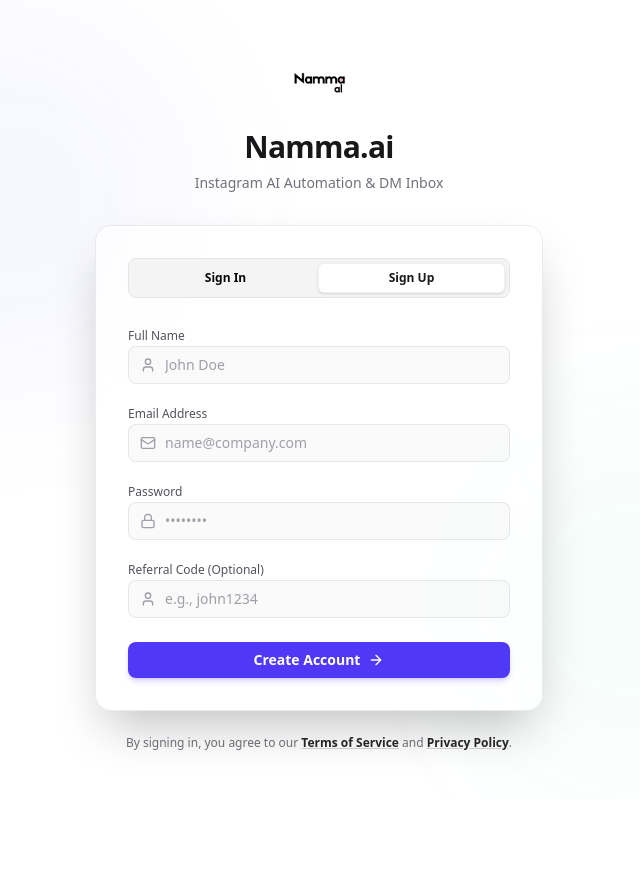
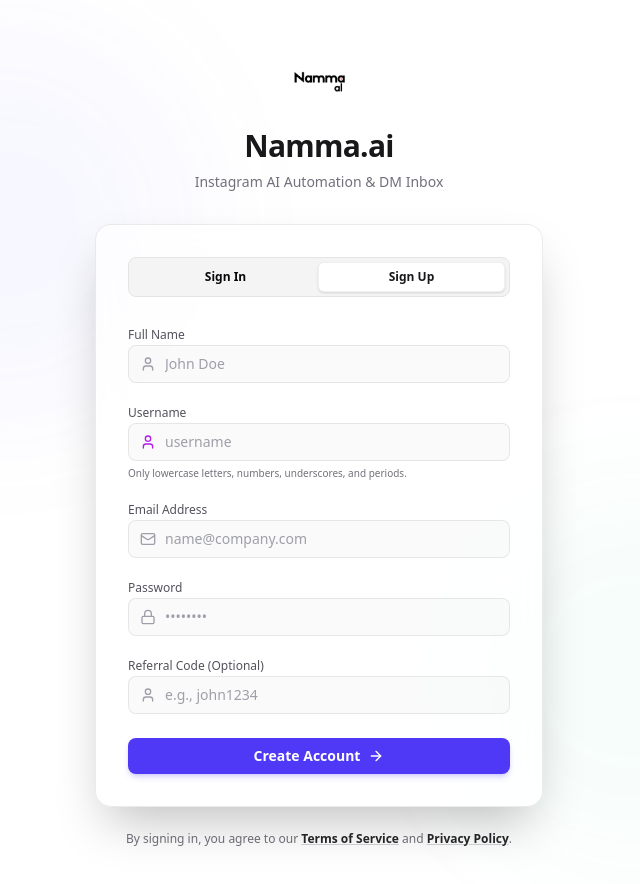
Before and after one commit to iamthanushgowdap/Namma.ai, a Next.js app: page /login in a window 1280 px wide. Both pictures are taken after a click on the button "Sign Up". Shown: the top 884 px of the page, without its empty margins (321-961 px from the left). Before the commit the page ends 800 px from the top, so only its background shows below. Built offline with nearby package versions, Linux system fonts and the light colour scheme; no server answers.

Commit message:
feat: add unique username requirement to user registration signup flow with Instagram validation

```diff
--- /dev/null
+++ b/app/api/auth/check-username/route.ts
@@ -0,0 +1,51 @@
+import { NextRequest, NextResponse } from 'next/server'
+import { createAdminClient } from '@/lib/supabase/server'
+
+export async function GET(request: NextRequest) {
+  try {
+    const { searchParams } = new URL(request.url)
+    const username = searchParams.get('username')
+
+    if (!username) {
+      return NextResponse.json({ available: false, error: 'Username is required' }, { status: 400 })
+    }
+
+    const trimmed = username.trim().toLowerCase()
+
+    // Instagram username validation: alphanumeric, periods, underscores, 3-30 chars
+    const usernameRegex = /^[a-zA-Z0-9_.]+$/
+    if (trimmed.length < 3 || trimmed.length > 30) {
+      return NextResponse.json({
+        available: false,
+        error: 'Username must be between 3 and 30 characters'
+      })
+    }
+
+    if (!usernameRegex.test(trimmed)) {
+      return NextResponse.json({
+        available: false,
+        error: 'Username can only contain letters, numbers, underscores, and periods'
+      })
+    }
+
+    const supabaseAdmin = createAdminClient()
+    const { data, error } = await supabaseAdmin
+      .from('profiles')
+      .select('id')
+      .eq('username', trimmed)
+      .maybeSingle()
+
+    if (error) {
+      console.error('Error checking username availability:', error)
+      return NextResponse.json({ available: false, error: 'Database error checking username' }, { status: 500 })
+    }
+
+    // If data is null, the username is not taken, so it is available
+    const available = !data
+
+    return NextResponse.json({ available })
+  } catch (err: any) {
+    console.error('Failed to run check-username API route:', err)
+    return NextResponse.json({ available: false, error: 'Internal server error' }, { status: 500 })
+  }
+}
--- a/app/dashboard/layout.tsx
+++ b/app/dashboard/layout.tsx
@@ -33,6 +33,7 @@
       .insert({
         id: user.id,
         name: profileName,
+        username: (user.email?.split('@')[0] || 'user').toLowerCase().replace(/[^a-zA-Z0-9_.]/g, '') + Math.floor(1000 + Math.random() * 9000),
       })
       .select()
       .single()
--- a/app/login/page.tsx
+++ b/app/login/page.tsx
@@ -11,6 +11,7 @@
   const [email, setEmail] = useState('')
   const [password, setPassword] = useState('')
   const [name, setName] = useState('')
+  const [username, setUsername] = useState('')
   const [referralCodeInput, setReferralCodeInput] = useState('')
   const [loading, setLoading] = useState(false)
   const [error, setError] = useState<string | null>(null)
@@ -48,12 +49,24 @@
 
         window.location.href = '/dashboard'
       } else {
+        if (!username || username.trim().length < 3) {
+          throw new Error('Username must be at least 3 characters long.')
+        }
+
+        // Check username availability
+        const checkRes = await fetch(`/api/auth/check-username?username=${encodeURIComponent(username.trim())}`)
+        const checkData = await checkRes.json()
+        if (checkData.error || !checkData.available) {
+          throw new Error(checkData.error || 'This username has already been taken.')
+        }
+
         const { error: signUpError } = await supabase.auth.signUp({
           email,
           password,
           options: {
             data: {
               name: name || email.split('@')[0],
+              username: username.toLowerCase().trim(),
               referral_code_input: referralCodeInput.trim() || null,
             },
           },
@@ -127,7 +140,8 @@
             )}
 
             {mode === 'signup' && (
-              <div className="space-y-1.5">
+              <>
+                <div className="space-y-1.5 animate-in fade-in duration-200">
                   <label className="text-xs font-medium text-zinc-600 dark:text-zinc-400" htmlFor="name">
                     Full Name
                   </label>
@@ -146,6 +160,30 @@
                     />
                   </div>
                 </div>
+
+                <div className="space-y-1.5 animate-in fade-in duration-200">
+                  <label className="text-xs font-medium text-zinc-600 dark:text-zinc-400" htmlFor="username">
+                    Username
+                  </label>
+                  <div className="relative">
+                    <span className="absolute inset-y-0 left-0 pl-3 flex items-center pointer-events-none text-zinc-400 dark:text-zinc-500">
+                      <User className="w-4 h-4 text-[#B41DE6]" />
+                    </span>
+                    <input
+                      id="username"
+                      type="text"
+                      required
+                      value={username}
+                      onChange={(e) => setUsername(e.target.value.replace(/[^a-zA-Z0-9_.]/g, '').toLowerCase())}
+                      placeholder="username"
+                      className="glass-input w-full pl-9 pr-3 py-2 rounded-lg text-sm placeholder-zinc-400 dark:placeholder-zinc-500 focus:outline-none focus:ring-1 focus:ring-indigo-500 transition-colors"
+                    />
+                  </div>
+                  <p className="text-[10px] text-zinc-500 dark:text-zinc-450 leading-tight">
+                    Only lowercase letters, numbers, underscores, and periods.
+                  </p>
+                </div>
+              </>
             )}
 
             <div className="space-y-1.5">
```
Also changed, not shown: 2 other files (tests, documents, lock files or other folders). Lines whose indentation alone changed are shown as unchanged.
